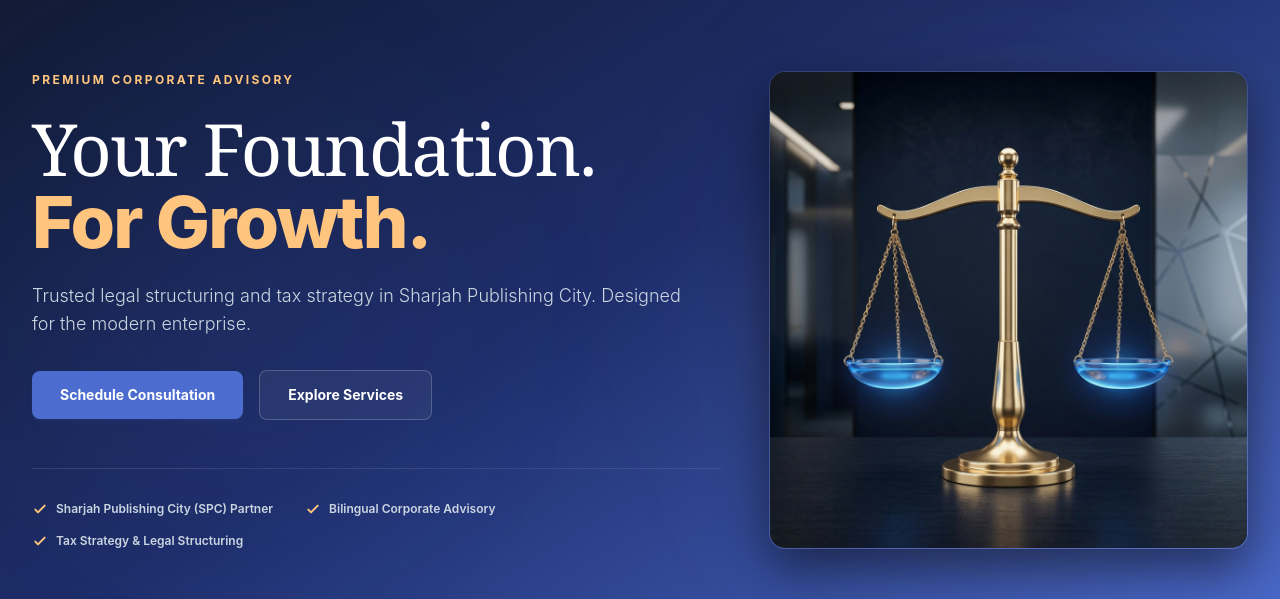
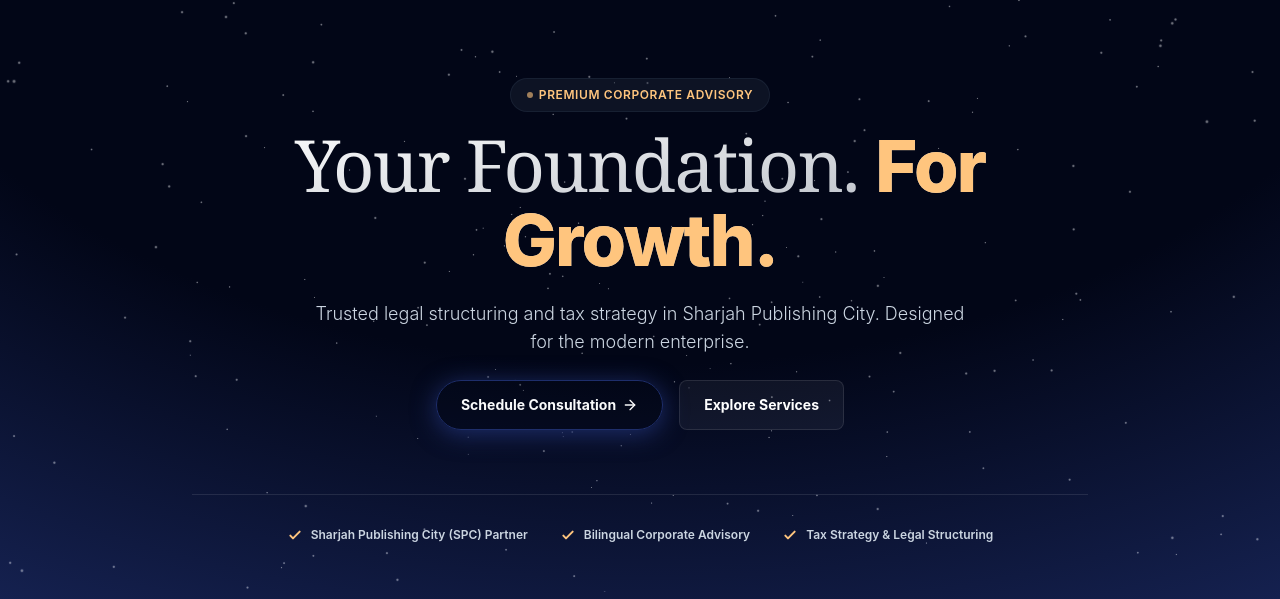
Before and after one commit to Elawwa/Sanad_Website, a React (Vite) app: page / in a window 1280 px wide. Shown: the part 136-735 px from the top of the page. Built offline with nearby package versions, Linux system fonts and the light colour scheme; no server answers; the database is empty; a web font is replaced by a local one.

Commit message:
feat: implement AuroraHero layout with Canvas and Stars background

```diff
--- a/package.json
+++ b/package.json
@@ -13,6 +13,8 @@
     "@emailjs/browser": "^4.4.1",
     "@heroui/react": "^2.8.10",
     "@radix-ui/react-slot": "^1.3.0",
+    "@react-three/drei": "^9.102.6",
+    "@react-three/fiber": "^8.17.10",
     "autoprefixer": "^10.5.2",
     "class-variance-authority": "^0.7.1",
     "clsx": "^2.1.1",
@@ -28,7 +30,8 @@
     "react-dom": "^18.3.1",
     "react-phone-number-input": "^3.4.17",
     "tailwind-merge": "^3.6.0",
-    "tailwindcss": "^3.4.17"
+    "tailwindcss": "^3.4.17",
+    "three": "^0.160.0"
   },
   "devDependencies": {
     "@types/react": "^18.3.3",
--- a/src/components/Hero.jsx
+++ b/src/components/Hero.jsx
@@ -1,6 +1,11 @@
-import React from 'react';
-import { motion } from 'framer-motion';
+import React, { useEffect } from "react";
+import { motion, useMotionTemplate, useMotionValue, animate } from "framer-motion";
+import { Canvas } from "@react-three/fiber";
+import { Stars } from "@react-three/drei";
+import { ArrowRight } from "lucide-react";
 import { scrollToTarget } from '../utils/scroll';
+
+const COLORS_TOP = ["#ffc57e", "#4c6cd0", "#1e2e6b", "#314b9b"];
 
 function CheckIcon({ className }) {
   return (
@@ -11,6 +16,21 @@
 }
 
 export default function Hero({ lang, onBookClick, isAnnounceVisible = true }) {
+  const color = useMotionValue(COLORS_TOP[0]);
+
+  useEffect(() => {
+    animate(color, COLORS_TOP, {
+      ease: "easeInOut",
+      duration: 10,
+      repeat: Infinity,
+      repeatType: "mirror",
+    });
+  }, [color]);
+
+  const backgroundImage = useMotionTemplate`radial-gradient(125% 125% at 50% 0%, #020617 50%, ${color})`;
+  const border = useMotionTemplate`1px solid ${color}`;
+  const boxShadow = useMotionTemplate`0px 4px 24px ${color}`;
+
   const handleScrollToServices = (e) => {
     e.preventDefault();
     scrollToTarget('#services', 120);
@@ -32,92 +52,62 @@
     badge3: lang === 'en' ? 'Tax Strategy & Legal Structuring' : 'استراتيجية الضرائب والهيكلة القانونية'
   };
 
-  const containerVariants = {
-    hidden: {},
-    visible: {
-      transition: {
-        staggerChildren: 0.12,
-        delayChildren: 0.1
-      }
-    }
-  };
+  return (
+    <motion.section
+      style={{
+        backgroundImage,
+      }}
+      className={`relative min-h-screen grid place-content-center overflow-hidden bg-gray-950 px-6 ${isAnnounceVisible ? 'pt-[156px]' : 'pt-[120px]'} pb-16 text-gray-200`}
+    >
+      <div className="relative z-10 flex flex-col items-center max-w-5xl mx-auto w-full select-none text-center">
+        {/* Eyebrow badge */}
+        <span className="mb-4 inline-flex items-center gap-1.5 rounded-full bg-slate-800/40 border border-slate-700/30 px-4 py-2 text-xs font-semibold text-[#ffc57e] tracking-wider uppercase">
+          <span className="w-1.5 h-1.5 rounded-full bg-[#ffc57e] animate-pulse"></span>
+          {t.eyebrow}
+        </span>
 
-  const itemVariants = {
-    hidden: { opacity: 0, y: 20 },
-    visible: {
-      opacity: 1,
-      y: 0,
-      transition: {
-        duration: 0.8,
-        ease: [0.16, 1, 0.3, 1]
-      }
-    }
-  };
-
-  return (
-    <section
-      id="home"
-      className={`relative min-h-screen bg-gradient-to-br from-[#0f172a] via-[#1e2e6b] to-[#4c6cd0] text-white flex items-center ${isAnnounceVisible ? 'pt-[156px]' : 'pt-[120px]'} pb-16 overflow-hidden select-none font-sans`}
-    >
-      <div className="max-w-7xl mx-auto px-6 md:px-8 py-4 grid grid-cols-1 lg:grid-cols-12 gap-12 items-center w-full relative z-10">
-
-        {/* Left Column: Typography Content */}
-        <motion.div
-          className="lg:col-span-7 flex flex-col items-start text-left"
-          variants={containerVariants}
-          initial="hidden"
-          animate="visible"
-        >
-          {/* Eyebrow Label */}
-          <motion.span
-            className="text-xs font-bold tracking-[0.2em] text-[#ffc57e] mb-6 uppercase"
-            variants={itemVariants}
-          >
-            {t.eyebrow}
-          </motion.span>
-
-          {/* Headline */}
-          <motion.h1
-            className="text-5xl md:text-6xl lg:text-7xl font-serif font-medium tracking-tight text-white leading-[1.1] select-none max-w-2xl"
-            variants={itemVariants}
-          >
+        {/* Title */}
+        <h1 className="max-w-4xl bg-gradient-to-br from-white to-gray-400 bg-clip-text text-center text-4xl sm:text-5xl md:text-6xl lg:text-7xl font-serif font-medium tracking-tight text-transparent leading-[1.1] leading-tight">
           {t.titleStart}
-            <span className="text-[#ffc57e] font-sans font-extrabold">{t.titleHighlight}</span>
-          </motion.h1>
+          <span className="text-[#ffc57e] font-sans font-extrabold block md:inline">{t.titleHighlight}</span>
+        </h1>
 
         {/* Subtitle */}
-          <motion.p
-            className="text-base md:text-lg text-slate-300 font-light max-w-2xl mt-6 mb-8 leading-relaxed font-sans"
-            variants={itemVariants}
-          >
+        <p className="my-6 max-w-2xl text-center text-base md:text-lg text-slate-300 font-light leading-relaxed font-sans">
           {t.sub}
-          </motion.p>
+        </p>
 
-          {/* Call-to-Action Group */}
-          <motion.div
-            className="flex flex-wrap gap-4 items-center w-full font-sans"
-            variants={itemVariants}
-          >
-            <button
+        {/* Buttons */}
+        <div className="flex flex-wrap gap-4 items-center justify-center font-sans">
+          <motion.button
+            style={{
+              border,
+              boxShadow,
+            }}
+            whileHover={{
+              scale: 1.015,
+            }}
+            whileTap={{
+              scale: 0.985,
+            }}
             onClick={onBookClick}
-              className="px-7 py-3.5 rounded-lg bg-[#4c6cd0] hover:bg-[#314b9b] text-white font-bold hover:scale-[1.02] active:scale-[0.98] transition-all duration-300 shadow-md shadow-[#4c6cd0]/10 text-sm"
+            className="group relative flex w-fit items-center gap-1.5 rounded-full bg-gray-950/20 px-6 py-3.5 text-sm font-bold text-gray-50 transition-colors hover:bg-gray-950/60"
           >
             {t.ctaPrimary}
-            </button>
+            <ArrowRight className="w-4 h-4 transition-transform group-hover:translate-x-1" />
+          </motion.button>
+
           <a
             href="#services"
             onClick={handleScrollToServices}
-              className="px-7 py-3.5 rounded-lg border border-white/20 bg-white/5 hover:bg-white/10 text-white font-bold hover:scale-[1.02] active:scale-[0.98] transition-all duration-300 text-sm"
+            className="px-6 py-3.5 rounded-lg border border-white/10 bg-white/5 hover:bg-white/10 text-white font-bold hover:scale-[1.015] active:scale-[0.985] transition-all text-sm"
           >
             {t.ctaSecondary}
           </a>
-          </motion.div>
+        </div>
 
         {/* Checkmarks Footer */}
-          <motion.div
-            className="mt-12 pt-8 border-t border-white/10 flex flex-wrap gap-y-4 gap-x-8 text-xs font-semibold text-slate-300 w-full font-sans"
-            variants={itemVariants}
-          >
+        <div className="mt-16 pt-8 border-t border-white/10 flex flex-wrap justify-center gap-y-4 gap-x-8 text-xs font-semibold text-slate-300 w-full font-sans">
           <div className="flex items-center gap-2">
             <CheckIcon className="text-[#ffc57e] w-4 h-4 shrink-0" />
             <span>{t.badge1}</span>
@@ -130,30 +120,15 @@
             <CheckIcon className="text-[#ffc57e] w-4 h-4 shrink-0" />
             <span>{t.badge3}</span>
           </div>
-          </motion.div>
-        </motion.div>
-
-        {/* Right Column: Corporate Image with glow background */}
-        <motion.div
-          className="lg:col-span-5 w-full flex items-center justify-center relative"
-          initial={{ opacity: 0, scale: 0.95 }}
-          animate={{ opacity: 1, scale: 1 }}
-          transition={{ duration: 1.2, delay: 0.3, ease: [0.16, 1, 0.3, 1] }}
-        >
-          {/* Radial glow backdrop */}
-          <div className="absolute w-[80%] h-[80%] rounded-full bg-gradient-to-tr from-[#ffc57e]/10 to-[#4c6cd0]/10 blur-3xl opacity-75 pointer-events-none" />
-
-          <img
-            src="/sanad_hero_symbol.png"
-            alt="Sanad Consulting Advisory Emblem"
-            className="w-full max-w-[480px] object-cover rounded-2xl shadow-[0_20px_50px_rgba(0,0,0,0.5)] border border-white/10"
-          />
-        </motion.div>
+        </div>
       </div>
 
-      {/* Decorative gradients */}
-      <div className="absolute top-1/4 right-0 w-[500px] h-[500px] rounded-full bg-[#ffc57e]/5 blur-[120px] pointer-events-none" />
-      <div className="absolute bottom-1/8 left-10 w-[400px] h-[400px] rounded-full bg-[#4c6cd0]/5 blur-[100px] pointer-events-none" />
-    </section>
+      {/* Starfield Backdrop (Three.js / React Three Fiber) */}
+      <div className="absolute inset-0 z-0 opacity-50 pointer-events-none">
+        <Canvas>
+          <Stars radius={50} count={1800} factor={3} fade speed={1.5} />
+        </Canvas>
+      </div>
+    </motion.section>
   );
 }
--- a/src/index.css
+++ b/src/index.css
@@ -2031,3 +2031,89 @@
     -ms-overflow-style: none;  /* IE and Edge */
     scrollbar-width: none;  /* Firefox */
 }
+
+/* ─── Premium Hero Section Enhancements ─── */
+.premium-glow-badge {
+    background: rgba(255, 197, 126, 0.08);
+    border: 1px solid rgba(255, 197, 126, 0.2);
+    box-shadow: 0 0 20px rgba(255, 197, 126, 0.05);
+    text-shadow: 0 0 10px rgba(255, 197, 126, 0.1);
+}
+
+.text-gradient-gold {
+    background: linear-gradient(135deg, #fff 30%, #ffc57e 100%);
+    -webkit-background-clip: text;
+    -webkit-text-fill-color: transparent;
+}
+
+.text-gradient-highlight {
+    background: linear-gradient(135deg, #ffc57e 0%, #ffdfb3 50%, #4c6cd0 100%);
+    background-size: 200% auto;
+    -webkit-background-clip: text;
+    -webkit-text-fill-color: transparent;
+    animation: shineGradient 6s linear infinite;
+}
+
+@keyframes shineGradient {
+    0% { background-position: 0% 50%; }
+    50% { background-position: 100% 50%; }
+    100% { background-position: 0% 50%; }
+}
+
+/* 3D Glassmorphic Cards */
+.hero-glass-card {
+    background: rgba(15, 23, 42, 0.45);
+    backdrop-filter: blur(16px);
+    -webkit-backdrop-filter: blur(16px);
+    border: 1px solid rgba(255, 255, 255, 0.08);
+    box-shadow: 0 25px 50px -12px rgba(0, 0, 0, 0.35);
+    transition: all 0.4s ease;
+}
+
+.hero-glass-card:hover {
+    border-color: rgba(255, 197, 126, 0.25);
+    box-shadow: 0 30px 60px -10px rgba(76, 108, 208, 0.15);
+    transform: translateY(-4px) scale(1.02);
+}
+
+/* Floating Animations */
+.animate-float-slow {
+    animation: floatAnim 8s ease-in-out infinite alternate;
+}
+
+.animate-float-delayed {
+    animation: floatAnim 8s ease-in-out infinite alternate;
+    animation-delay: 2.5s;
+}
+
+.animate-float-fast {
+    animation: floatAnim 6s ease-in-out infinite alternate;
+    animation-delay: 1s;
+}
+
+@keyframes floatAnim {
+    0% {
+        transform: translateY(0px);
+    }
+    100% {
+        transform: translateY(-12px);
+    }
+}
+
+.animate-spin-slow {
+    animation: spinSlow 35s linear infinite;
+}
+
+.animate-spin-reverse {
+    animation: spinReverse 25s linear infinite;
+}
+
+@keyframes spinSlow {
+    from { transform: rotate(0deg); }
+    to { transform: rotate(360deg); }
+}
+
+@keyframes spinReverse {
+    from { transform: rotate(360deg); }
+    to { transform: rotate(0deg); }
+}
```
Also changed, not shown: public/sanad_hero_symbol.png, 1 other file (tests, documents, lock files or other folders). Lines whose indentation alone changed are shown as unchanged.
